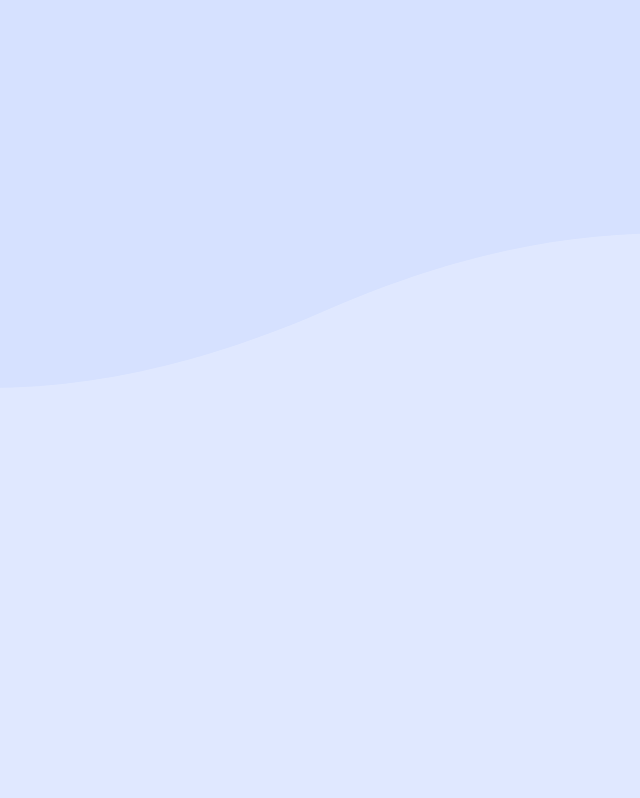
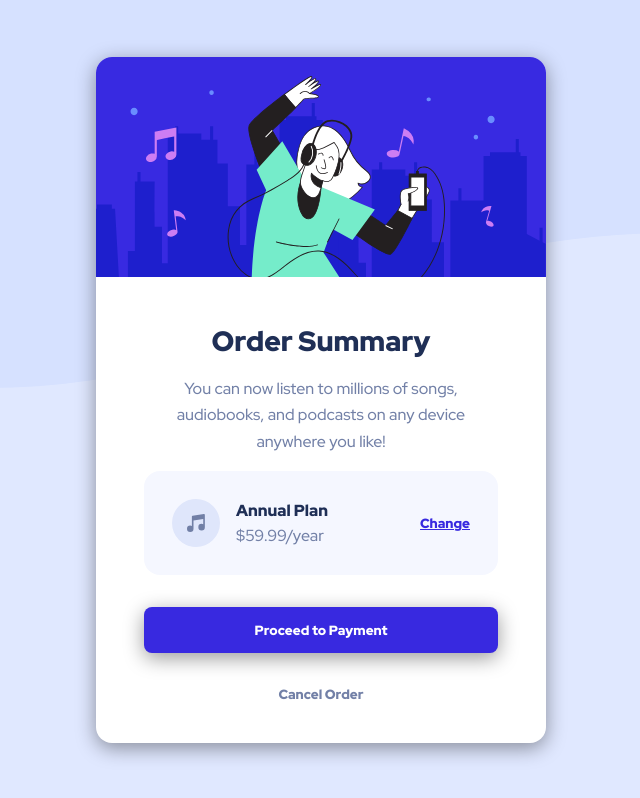
Before and after one commit to mohamedagina/order-summary, a plain HTML site: page index.html in a window 1280 px wide. Shown: the whole page, without its empty margins (319-959 px from the left). Drawn offline with Linux system fonts and the light colour scheme.

Commit message:
feat: Add Summary Card

```diff
--- a/css/styles.css
+++ b/css/styles.css
@@ -2,23 +2,12 @@
 *,
 ::after,
 ::before {
+  font-family: inherit;
   box-sizing: border-box;
 }
 
-body {
-  font-family: 'Red Hat Display', sans-serif;
-  font-weight: 500;
-  background: url('../images/pattern-background-desktop.svg') no-repeat top left
-    var(--colors-pale-blue);
-  background-size: cover;
-}
-
-@media (max-width: 720px) {
-  body {
-    background-image: url('../images/pattern-background-mobile.svg');
-  }
-}
-
+html,
+body,
 h1,
 h2,
 h3,
@@ -32,11 +21,162 @@ button {
   color: inherit;
 }
 
+button {
+  border: none;
+  outline: none;
+  cursor: pointer;
+  font-weight: 900;
+}
+
+body {
+  display: flex;
+  align-items: center;
+  justify-content: center;
+  font-family: 'Red Hat Display', sans-serif;
+  font-weight: 500;
+  background: url('../images/pattern-background-desktop.svg') no-repeat top left
+    var(--colors-pale-blue);
+  background-size: 100% auto;
+  min-height: 100vh;
+  padding: 1rem;
+}
+
+@media (max-width: 720px) {
+  body {
+    background-image: url('../images/pattern-background-mobile.svg');
+  }
+}
+
+img {
+  max-width: 100%;
+  height: auto;
+  object-fit: cover;
+}
+
 :root {
   --colors-pale-blue: hsl(225, 100%, 94%);
   --colors-very-pale-blue: hsl(225, 100%, 98%);
   --colors-bright-blue: hsl(245, 75%, 52%);
   --colors-dark-blue: hsl(223, 47%, 23%);
   --colors-desaturated-blue: hsl(224, 23%, 55%);
+  --border-raduis: 1rem;
+  --box-shadow: 0 5px 20px rgba(0, 0, 0, 0.4);
 }
 /* General Styles End */
+
+/* Summary Card Container */
+.summary-card {
+  width: min(28.125rem, 100%);
+  border-radius: var(--border-raduis);
+  overflow: hidden;
+  background-color: #fff;
+  box-shadow: var(--box-shadow);
+}
+
+.summary-card > main {
+  display: flex;
+  flex-direction: column;
+  align-items: center;
+  gap: 1rem;
+  padding: 2.5rem 3rem;
+  color: var(--colors-desaturated-blue);
+}
+
+/* Summary Card Container End */
+
+/* Order Summary */
+.summary-card .order-summary {
+  display: flex;
+  flex-direction: column;
+  gap: 1rem;
+  text-align: center;
+}
+
+.summary-card .order-summary > h1 {
+  font-size: 1.75rem;
+  font-weight: 900;
+  color: var(--colors-dark-blue);
+}
+
+.summary-card .order-summary p {
+  line-height: 1.65rem;
+}
+/* Order Summary End */
+
+/* Plan Selection */
+.plan-selection {
+  display: grid;
+  grid-template-columns: 3rem 1fr 0.1fr;
+  column-gap: 1rem;
+  align-items: center;
+  width: 100%;
+  padding: 1.75rem;
+  border-radius: var(--border-raduis);
+  background-color: var(--colors-very-pale-blue);
+}
+
+.plan-selection .pricing-details {
+  display: flex;
+  flex-direction: column;
+  gap: 0.25rem;
+}
+.plan-selection .pricing-details span:first-of-type {
+  color: var(--colors-dark-blue);
+  font-weight: 900;
+}
+
+.plan-selection button {
+  background-color: transparent;
+  text-decoration: underline;
+  color: var(--colors-bright-blue);
+  transition: opacity 0.3s ease-in-out;
+}
+.plan-selection button:hover {
+  opacity: 0.75;
+}
+
+/* Plan Selection End */
+
+/* Buttons */
+
+.proceed-btn {
+  width: 100%;
+  padding: 0.875rem;
+  color: #fff;
+  background-color: var(--colors-bright-blue);
+  border-radius: 0.5rem;
+  margin: 1rem 0;
+  box-shadow: var(--box-shadow);
+  transition: opacity 0.3s ease-in-out;
+}
+.proceed-btn:hover {
+  opacity: 0.75;
+}
+
+.cancel-btn {
+  background-color: transparent;
+  transition: color 0.3s ease-in-out;
+}
+
+.cancel-btn:hover {
+  color: var(--colors-dark-blue);
+}
+
+/* Buttons End */
+
+@media (max-width: 420px) {
+  .summary-card > main {
+    padding: 2rem 1.75rem;
+  }
+  .plan-selection {
+    padding: 1.25rem;
+  }
+}
+@media (max-width: 370px) {
+  .summary-card > main {
+    padding: 1rem;
+  }
+  .plan-selection {
+    padding: 1rem;
+  }
+}
--- a/index.html
+++ b/index.html
@@ -22,5 +22,42 @@
     <link rel="stylesheet" href="./css/styles.css" />
     <title>Order summary card</title>
   </head>
-  <body></body>
+  <body>
+    <article class="summary-card">
+      <!--Card Header-->
+      <header>
+        <img src="./images/illustration-hero.svg" alt="" />
+      </header>
+      <!--Card Header End-->
+
+      <main>
+        <!--Order Summary Section-->
+        <section class="order-summary">
+          <h1>Order Summary</h1>
+          <p>
+            You can now listen to millions of songs, audiobooks, and podcasts on
+            any device anywhere you like!
+          </p>
+        </section>
+        <!--Order Summary Section End-->
+
+        <!--Plan Selection-->
+        <section class="plan-selection">
+          <img src="./images/icon-music.svg" alt="" />
+
+          <div class="pricing-details">
+            <span>Annual Plan</span>
+            <span>$59.99/year</span>
+          </div>
+
+          <button type="button">Change</button>
+        </section>
+        <!--Plan Selection End-->
+
+        <button type="button" class="proceed-btn">Proceed to Payment</button>
+
+        <button type="button" class="cancel-btn">Cancel Order</button>
+      </main>
+    </article>
+  </body>
 </html>
```
